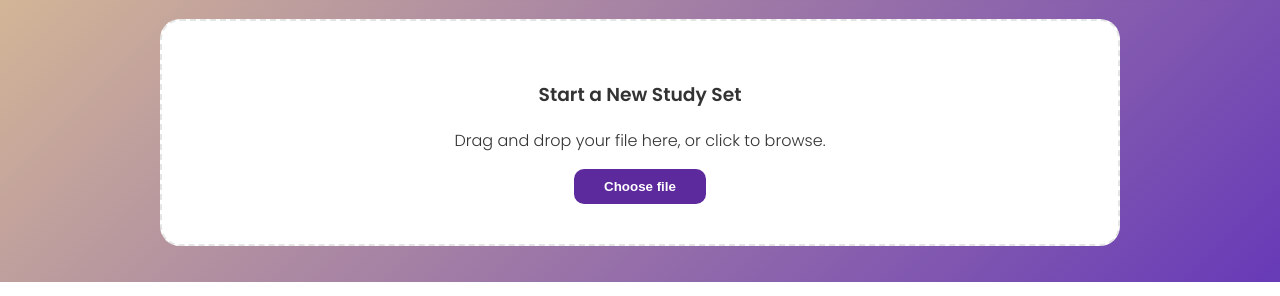
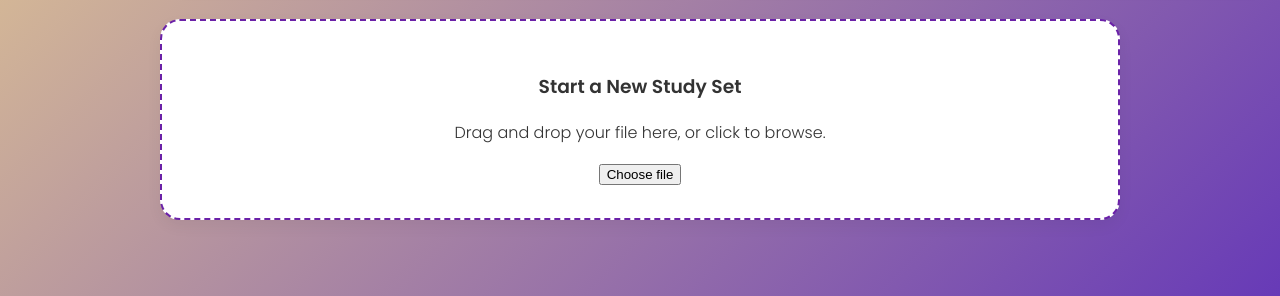
Before and after one commit to meariba123/smart-flashcard-generator, a Flask app: template templates/dashboard.html in a window 1280 px wide; the page is wider, and only the part inside the window is pictured. Shown: the part 616-912 px from the top of that part. Run offline with Flask 3, Linux system fonts and the light colour scheme; the template is opened without the code that fills it, so the values that code supplies are empty.

Commit message:
Update dashboard.html

```diff
--- a/templates/dashboard.html
+++ b/templates/dashboard.html
@@ -41,13 +41,10 @@
         </div>
     </div>
 
-    <div class="upload-area-card">
-        <h3>Start a New Study Set</h3>
-        <p>Drag and drop your file here, or click to browse.</p>
-        <div class="drop-zone">
-            <button class="purple-btn" onclick="document.getElementById('fileInput').click()">Choose file</button>
-            <input type="file" id="fileInput" hidden onchange="uploadFile(this.files[0])">
-        </div>
-    </div>
+<div class="upload-box"> <h3>Start a New Study Set</h3>
+    <p>Drag and drop your file here, or click to browse.</p>
+    <input type="file" name="notes_file" id="fileInput" hidden >
+    <button type="button" onclick="document.getElementById('fileInput').click()"> Choose file </button>
+    <span id="fileName"></span> </div>
 </div>
 {% endblock %}
```
